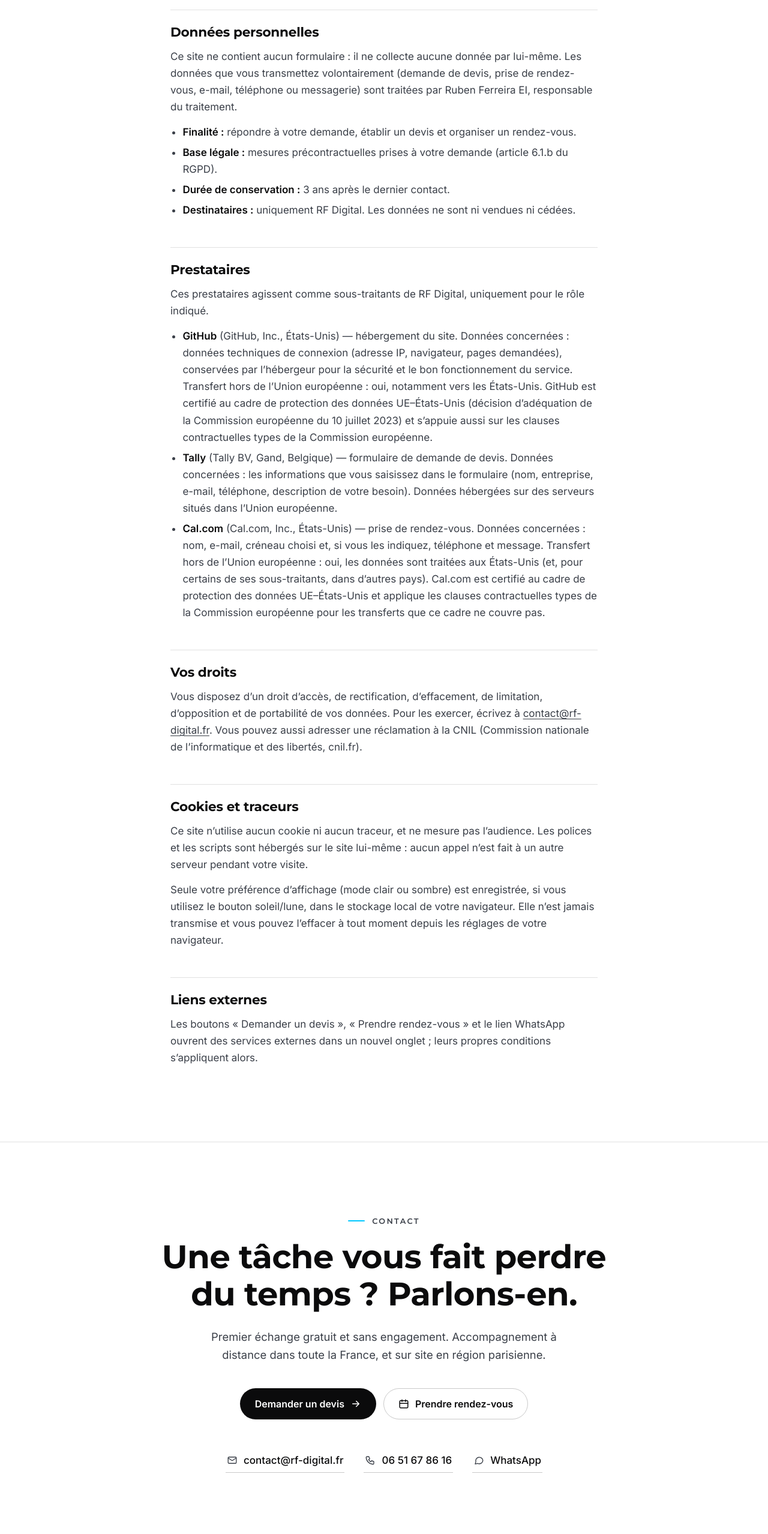
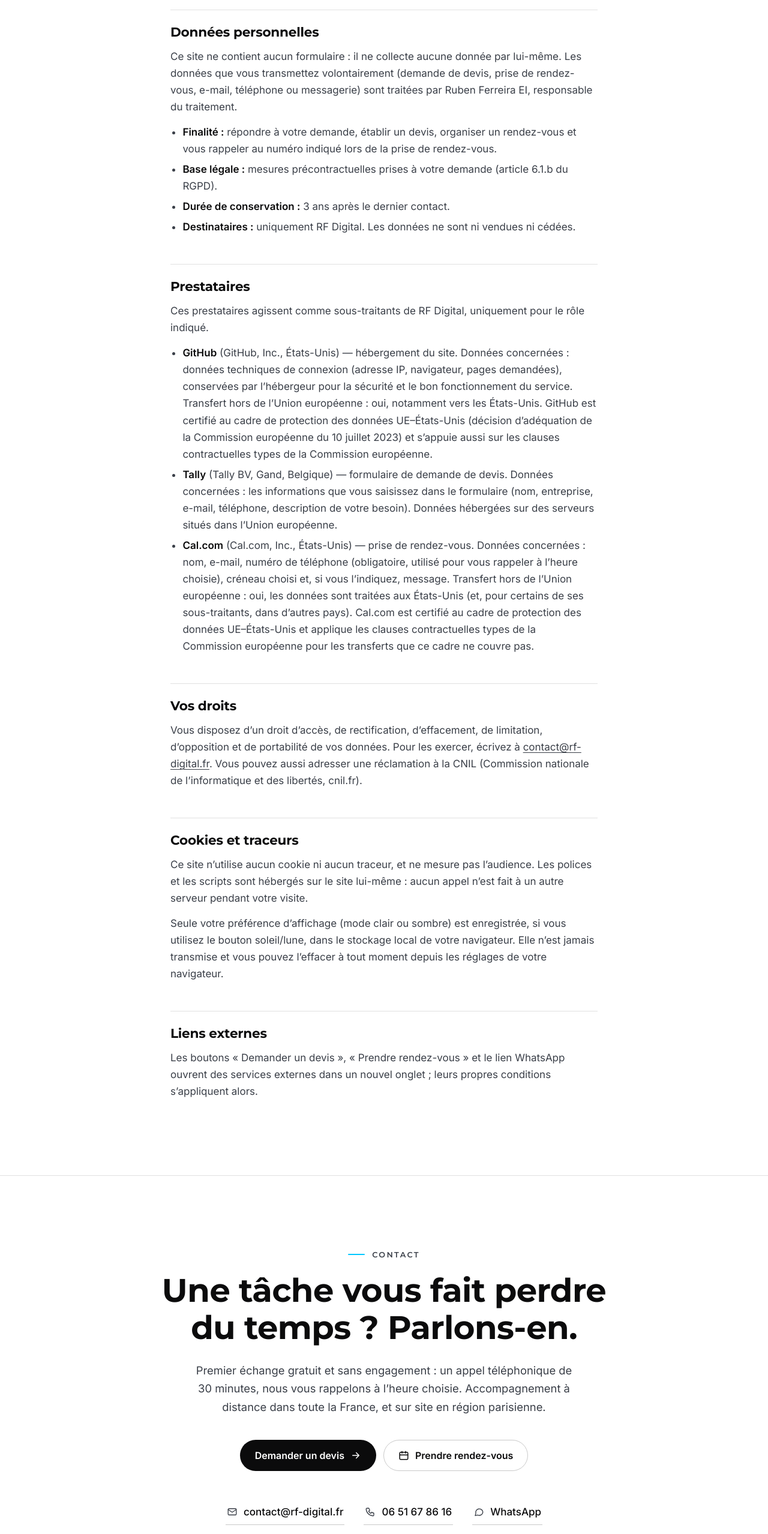
Before and after one commit to RFDigital-fr/site-rf-digital, a website: page mentions-legales.html in a window 1280 px wide. Shown: the part 1136-3693 px from the top of the page at 60% size. Drawn offline with Linux system fonts and the light colour scheme.

Commit message:
Appel découverte devenu téléphonique : textes mis à jour
- Contact (accueil, mentions légales, 404) : appel téléphonique de 30 minutes,
  rappel à l'heure choisie.
- Méthode, étape 01 : « Lors d'un premier appel, … ».
- Mentions légales : finalité (rappel au numéro indiqué) et données Cal.com
  (numéro de téléphone obligatoire).

```diff
--- a/mentions-legales.html
+++ b/mentions-legales.html
@@ -83,7 +83,7 @@
       <h2>Données personnelles</h2>
       <p>Ce site ne contient aucun formulaire : il ne collecte aucune donnée par lui-même. Les données que vous transmettez volontairement (demande de devis, prise de rendez-vous, e-mail, téléphone ou messagerie) sont traitées par Ruben Ferreira EI, responsable du traitement.</p>
       <ul>
-        <li><strong>Finalité :</strong> répondre à votre demande, établir un devis et organiser un rendez-vous.</li>
+        <li><strong>Finalité :</strong> répondre à votre demande, établir un devis, organiser un rendez-vous et vous rappeler au numéro indiqué lors de la prise de rendez-vous.</li>
         <li><strong>Base légale :</strong> mesures précontractuelles prises à votre demande (article 6.1.b du RGPD).</li>
         <li><strong>Durée de conservation :</strong> 3 ans après le dernier contact.</li>
         <li><strong>Destinataires :</strong> uniquement RF Digital. Les données ne sont ni vendues ni cédées.</li>
@@ -94,7 +94,7 @@
       <ul>
         <li><strong>GitHub</strong> (GitHub, Inc., États-Unis) — hébergement du site. Données concernées : données techniques de connexion (adresse IP, navigateur, pages demandées), conservées par l’hébergeur pour la sécurité et le bon fonctionnement du service. Transfert hors de l’Union européenne : oui, notamment vers les États-Unis. GitHub est certifié au cadre de protection des données UE–États-Unis (décision d’adéquation de la Commission européenne du 10 juillet 2023) et s’appuie aussi sur les clauses contractuelles types de la Commission européenne.</li>
         <li><strong>Tally</strong> (Tally BV, Gand, Belgique) — formulaire de demande de devis. Données concernées : les informations que vous saisissez dans le formulaire (nom, entreprise, e-mail, téléphone, description de votre besoin). Données hébergées sur des serveurs situés dans l’Union européenne.</li>
-        <li><strong>Cal.com</strong> (Cal.com, Inc., États-Unis) — prise de rendez-vous. Données concernées : nom, e-mail, créneau choisi et, si vous les indiquez, téléphone et message. Transfert hors de l’Union européenne : oui, les données sont traitées aux États-Unis (et, pour certains de ses sous-traitants, dans d’autres pays). Cal.com est certifié au cadre de protection des données UE–États-Unis et applique les clauses contractuelles types de la Commission européenne pour les transferts que ce cadre ne couvre pas.</li>
+        <li><strong>Cal.com</strong> (Cal.com, Inc., États-Unis) — prise de rendez-vous. Données concernées : nom, e-mail, numéro de téléphone (obligatoire, utilisé pour vous rappeler à l’heure choisie), créneau choisi et, si vous l’indiquez, message. Transfert hors de l’Union européenne : oui, les données sont traitées aux États-Unis (et, pour certains de ses sous-traitants, dans d’autres pays). Cal.com est certifié au cadre de protection des données UE–États-Unis et applique les clauses contractuelles types de la Commission européenne pour les transferts que ce cadre ne couvre pas.</li>
       </ul>
 
       <h2>Vos droits</h2>
@@ -112,7 +112,7 @@
   <div class="wrap">
     <p class="eyebrow">Contact</p>
     <h2 id="contact-titre">Une tâche vous fait perdre du temps ? Parlons-en.</h2>
-    <p class="contact-text">Premier échange gratuit et sans engagement. Accompagnement à distance dans toute la France, et sur site en région parisienne.</p>
+    <p class="contact-text">Premier échange gratuit et sans engagement : un appel téléphonique de 30 minutes, nous vous rappelons à l’heure choisie. Accompagnement à distance dans toute la France, et sur site en région parisienne.</p>
     <div class="btns">
       <a class="btn btn-primary" href="https://tally.so/r/PR1Gzx" target="_blank" rel="noopener">Demander un devis <svg viewBox="0 0 24 24" fill="none" stroke="currentColor" stroke-width="2" stroke-linecap="round" stroke-linejoin="round" aria-hidden="true"><path d="M5 12h14M13 6l6 6-6 6"/></svg><span class="sr-only"> (nouvel onglet)</span></a>
       <a class="btn btn-ghost" href="https://cal.com/rf-digital/appel-decouverte" target="_blank" rel="noopener"><svg viewBox="0 0 24 24" fill="none" stroke="currentColor" stroke-width="2" stroke-linecap="round" stroke-linejoin="round" aria-hidden="true"><rect x="3" y="5" width="18" height="16" rx="2"/><path d="M16 3v4M8 3v4M3 11h18"/></svg> Prendre rendez-vous<span class="sr-only"> (nouvel onglet)</span></a>
```
Also changed, not shown: 404.html (+1 -1 lines), index.html (+2 -2 lines).
